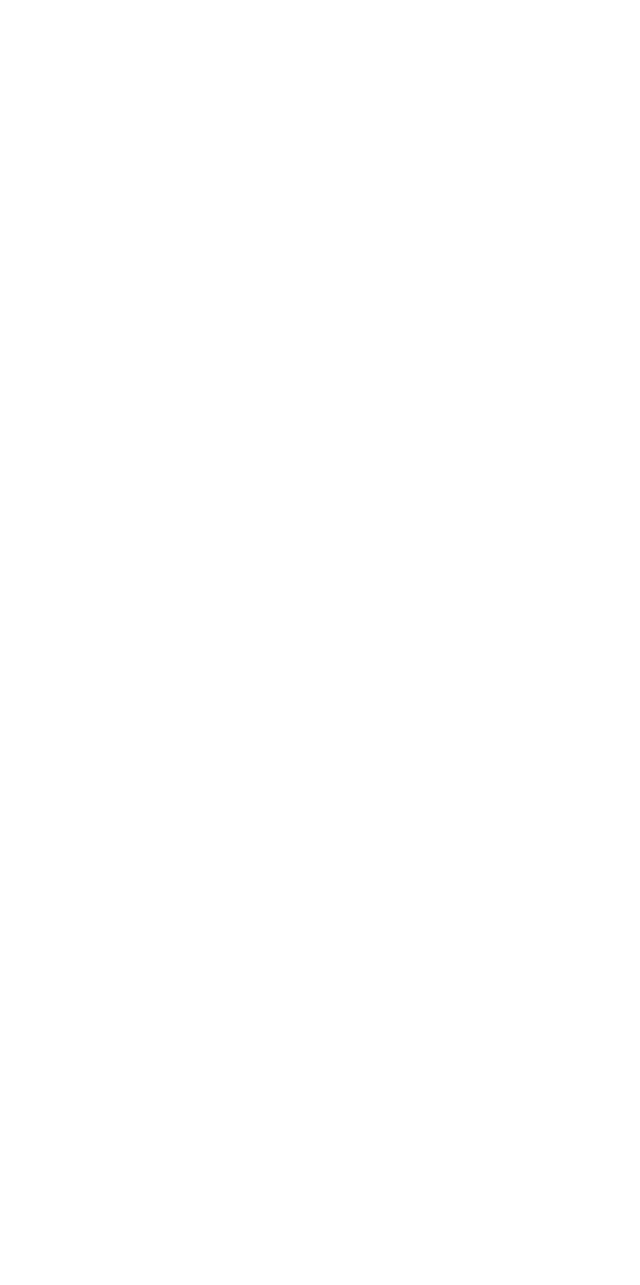
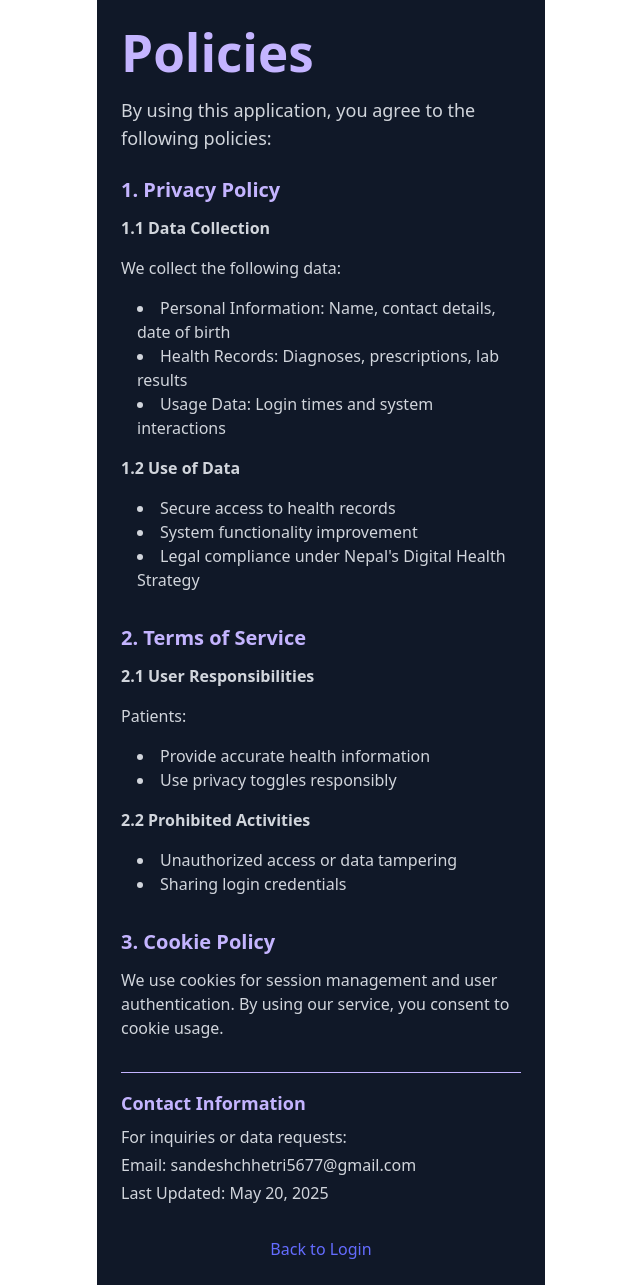
Before and after one commit to Jerry7675/pms, a React (Vite) app: page /policies in a window 1280 px wide. Before the commit this address had no page. Shown: the whole page, without its empty margins (319-959 px from the left). Before the commit the page ends 800 px from the top, so only its background shows below. Built offline with nearby package versions, Linux system fonts and the light colour scheme.

Commit message:
Added privack and policies

```diff
--- a/src/App.jsx
+++ b/src/App.jsx
@@ -3,6 +3,7 @@ import { Routes, Route } from 'react-router-dom'
 import Registration from './Registration';
 import Forgot from './Forgot';
 import Otp from './Otp';
+import Policies from './Policies';
 function App() {
 
 
@@ -15,6 +16,7 @@ function App() {
       <Route path="/register" element={<Registration />} />
       <Route path="/forgot" element={<Forgot />} />
       <Route path="/otp" element={<Otp />} />
+      <Route path="/policies" element={<Policies />} />
     </Routes>
     </div>
 
--- a/src/Forgot.jsx
+++ b/src/Forgot.jsx
@@ -9,6 +9,7 @@ function Forgot(){
       e.preventDefault(); // This prevents page refresh
       // Add your form submission logic here
       console.log('Form data:', formData);
+      { navigate('/otp')}
       // You can add API call here
     };
     // Your validation logic here
@@ -43,7 +44,7 @@ function Forgot(){
                 </div>
                 <p className="hidden text-xs text-red-600 mt-2" id="email-error">Please include a valid email address so we can get back to you</p>
               </div>
-              <button type="submit" className="py-3 px-4 inline-flex justify-center items-center gap-2 rounded-md border border-transparent font-semibold bg-blue-500 text-white hover:bg-blue-600 focus:outline-none focus:ring-2 focus:ring-blue-500 focus:ring-offset-2 transition-all text-sm dark:focus:ring-offset-gray-800">Reset password{ navigate('/otp')}</button>
+              <button type="submit" className="py-3 px-4 inline-flex justify-center items-center gap-2 rounded-md border border-transparent font-semibold bg-blue-500 text-white hover:bg-blue-600 focus:outline-none focus:ring-2 focus:ring-blue-500 focus:ring-offset-2 transition-all text-sm dark:focus:ring-offset-gray-800">Reset password</button>
             </div>
           </form>
         </div>
--- /dev/null
+++ b/src/Policies.jsx
@@ -0,0 +1,78 @@
+import React from 'react';
+import { Link } from 'react-router-dom';
+
+function Policies() {
+  return (
+    <div className='w-full max-w-md mx-auto p-6 bg-gray-900 min-h-screen'>
+      <h1 className='text-2xl font-bold mb-4 text-violet-300'>Policies</h1>
+      <p className='text-lg mb-6 text-gray-300'>By using this application, you agree to the following policies:</p>
+
+      <div className='space-y-8 text-gray-300'>
+        {/* Privacy Policy */}
+        <section>
+          <h2 className='text-xl font-bold mb-3 text-violet-300'>1. Privacy Policy</h2>
+          <div className='space-y-4'>
+            <h3 className='font-semibold'>1.1 Data Collection</h3>
+            <p>We collect the following data:</p>
+            <ul className='list-disc list-inside ml-4'>
+              <li>Personal Information: Name, contact details, date of birth</li>
+              <li>Health Records: Diagnoses, prescriptions, lab results</li>
+              <li>Usage Data: Login times and system interactions</li>
+            </ul>
+
+            <h3 className='font-semibold mt-4'>1.2 Use of Data</h3>
+            <ul className='list-disc list-inside ml-4'>
+              <li>Secure access to health records</li>
+              <li>System functionality improvement</li>
+              <li>Legal compliance under Nepal's Digital Health Strategy</li>
+            </ul>
+          </div>
+        </section>
+
+        {/* Terms of Service */}
+        <section>
+          <h2 className='text-xl font-bold mb-3 text-violet-300'>2. Terms of Service</h2>
+          <div className='space-y-4'>
+            <h3 className='font-semibold'>2.1 User Responsibilities</h3>
+            <p>Patients:</p>
+            <ul className='list-disc list-inside ml-4'>
+              <li>Provide accurate health information</li>
+              <li>Use privacy toggles responsibly</li>
+            </ul>
+
+            <h3 className='font-semibold mt-4'>2.2 Prohibited Activities</h3>
+            <ul className='list-disc list-inside ml-4'>
+              <li>Unauthorized access or data tampering</li>
+              <li>Sharing login credentials</li>
+            </ul>
+          </div>
+        </section>
+
+        {/* Cookie Policy */}
+        <section>
+          <h2 className='text-xl font-bold mb-3 text-violet-300'>3. Cookie Policy</h2>
+          <p>We use cookies for session management and user authentication. By using our service, you consent to cookie usage.</p>
+        </section>
+
+        {/* Contact Information */}
+        <section className='mt-8 border-t pt-4 border-violet-300'>
+          <h2 className='text-lg font-bold text-violet-300'>Contact Information</h2>
+          <p className='mt-2'>For inquiries or data requests:</p>
+          <p className='mt-1'>Email: sandeshchhetri5677@gmail.com</p>
+          <p className='mt-1'>Last Updated: May 20, 2025</p>
+        </section>
+      </div>
+
+      <div className='mt-8 text-center'>
+        <Link
+          to="/"
+          className='text-violet-300 hover:text-violet-400 transition-colors'
+        >
+          Back to Login
+        </Link>
+      </div>
+    </div>
+  );
+}
+
+export default Policies;
--- a/src/Registration.jsx
+++ b/src/Registration.jsx
@@ -110,8 +110,8 @@ function Registration() {
                                 />
                             </div>
                             <div>
-                                I agree to the <a href="/legal/privacy" target="_blank" className="text-indigo-300 hover:text-indigo-200">Privacy Policy</a> and
-                                <a href="/legal/terms" target="_blank" className="text-indigo-300 hover:text-indigo-200"> Terms</a>
+                                I agree to the <a href="Policies" target="_blank" className="text-indigo-300 hover:text-indigo-200">Privacy,Policies</a> and
+                                <a href="Policies" target="_blank" className="text-indigo-300 hover:text-indigo-200"> Terms</a>
                             </div>
                         </label>
                     </div>
```
